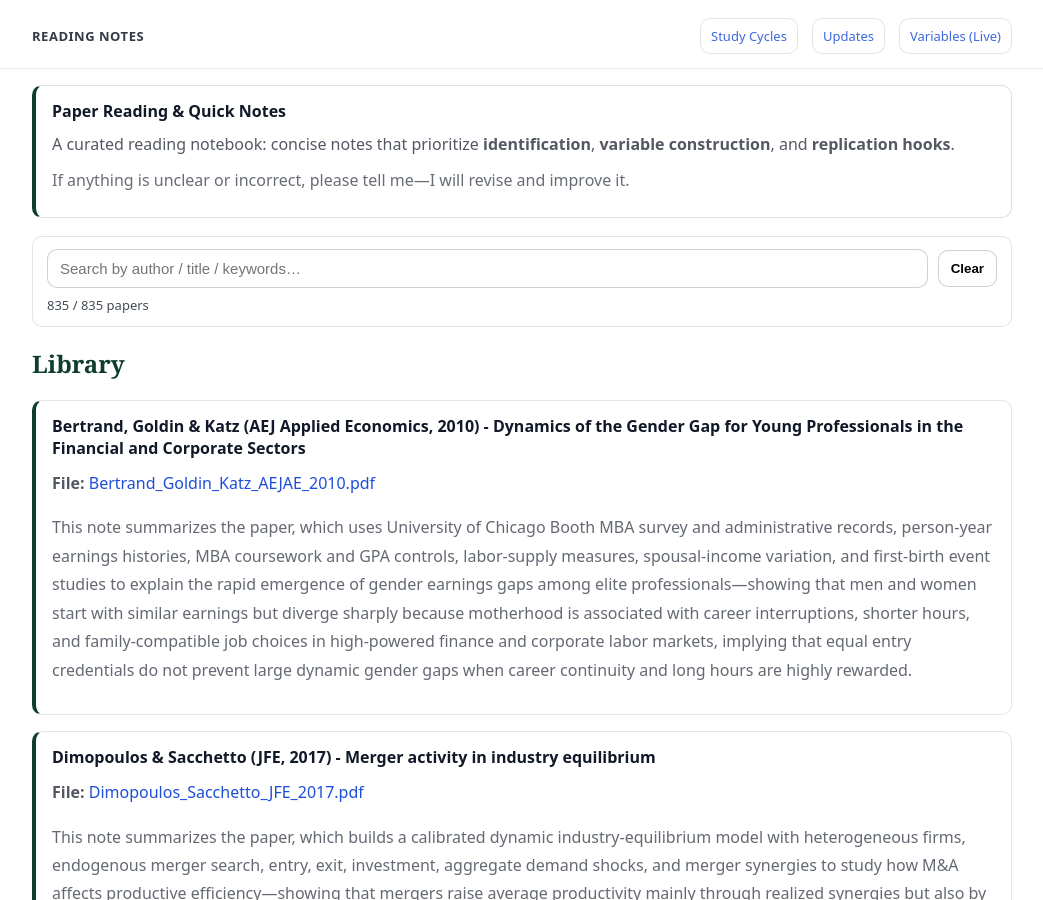
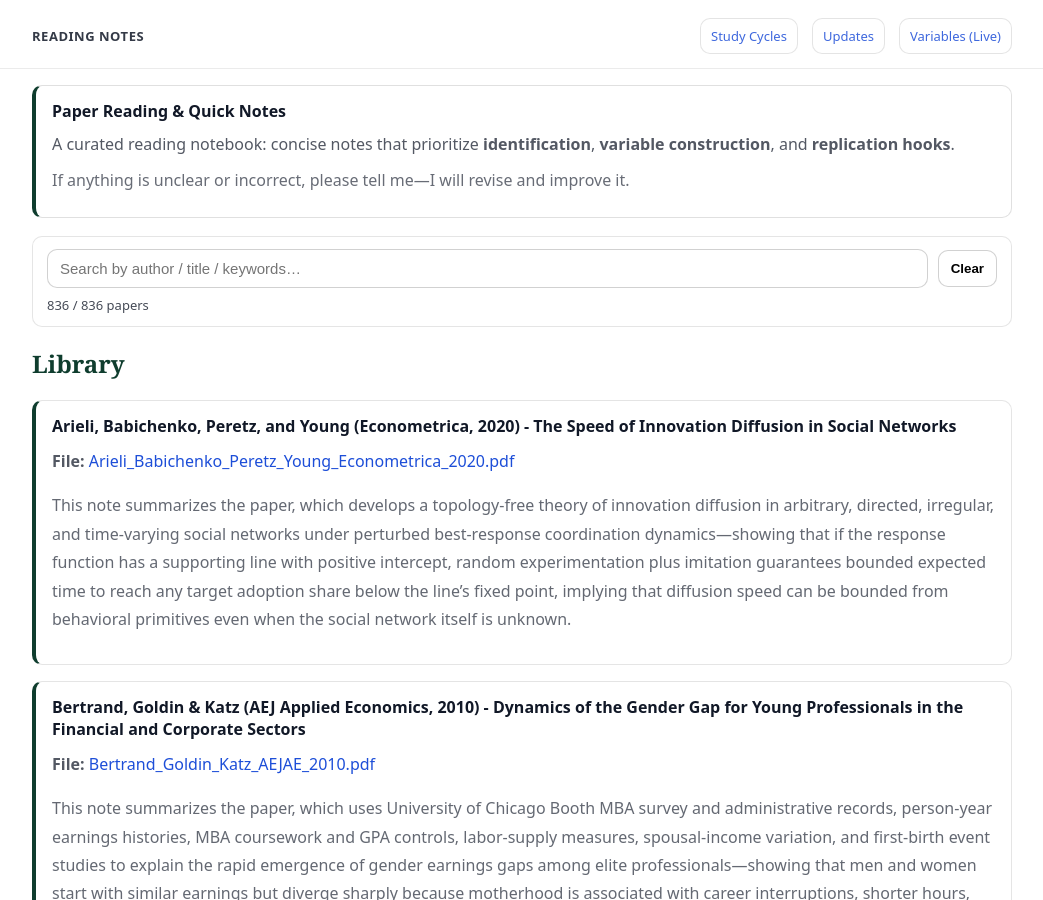
Before and after one commit to yaxinzn/study-archive, a Jekyll site: the page built from reading/index.md, in a window 1280 px wide and 900 px high. Shown: the whole window, without its empty margins (118-1161 px from the left). Built offline with Jekyll 4.4.1, drawn with Linux system fonts in a browser that asks for light colours.

Commit message:
Reading: add/update Arieli_Babichenko_Peretz_Young_Econometrica_2020.pdf

```diff
--- a/_data/reading.yml
+++ b/_data/reading.yml
@@ -1,3 +1,7 @@
+- title: "Arieli, Babichenko, Peretz, and Young (Econometrica, 2020) - The Speed of Innovation Diffusion in Social Networks"
+  file: "Arieli_Babichenko_Peretz_Young_Econometrica_2020.pdf"
+  desc: "This note summarizes the paper, which develops a topology-free theory of innovation diffusion in arbitrary, directed, irregular, and time-varying social networks under perturbed best-response coordination dynamics—showing that if the response function has a supporting line with positive intercept, random experimentation plus imitation guarantees bounded expected time to reach any target adoption share below the line’s fixed point, implying that diffusion speed can be bounded from behavioral primitives even when the social network itself is unknown."
+
 - title: "Bertrand, Goldin & Katz (AEJ Applied Economics, 2010) - Dynamics of the Gender Gap for Young Professionals in the Financial and Corporate Sectors"
   file: "Bertrand_Goldin_Katz_AEJAE_2010.pdf"
   desc: "This note summarizes the paper, which uses University of Chicago Booth MBA survey and administrative records, person-year earnings histories, MBA coursework and GPA controls, labor-supply measures, spousal-income variation, and first-birth event studies to explain the rapid emergence of gender earnings gaps among elite professionals—showing that men and women start with similar earnings but diverge sharply because motherhood is associated with career interruptions, shorter hours, and family-compatible job choices in high-powered finance and corporate labor markets, implying that equal entry credentials do not prevent large dynamic gender gaps when career continuity and long hours are highly rewarded."
```
Also changed, not shown: 1 other file.
